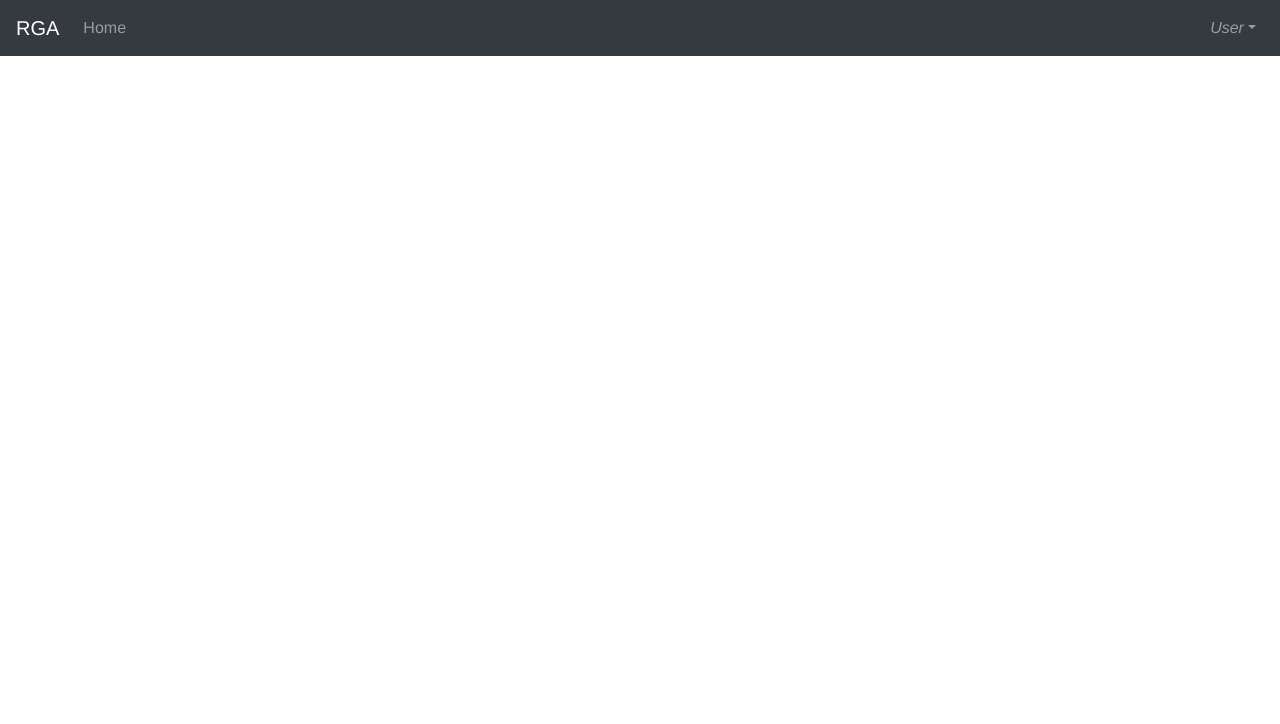
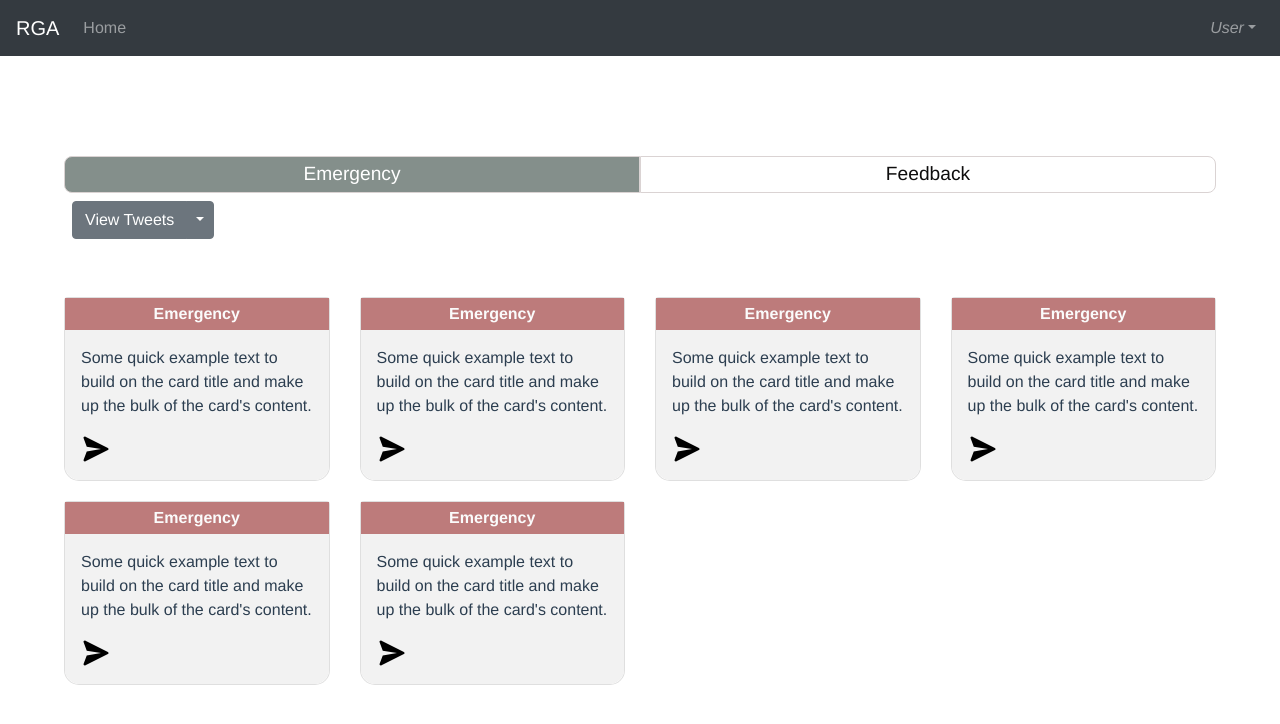
Before and after one commit to balan2307/BE-Project-frontend, a Vue app: page /emergency in a window 1280 px wide. Shown: the top 724 px of the page. Built offline with nearby package versions, Linux system fonts and the light colour scheme.

Commit message:
Added tweet section

```diff
--- a/src/App.vue
+++ b/src/App.vue
@@ -2,7 +2,12 @@
   <div id="app">
     <navBar></navBar>
 
-    <router-view></router-view>
+    <div id="main-content">
+      <router-view :key="$route.fullPath"></router-view>
+
+    </div>
+
+
 
   </div>
 </template>
@@ -30,4 +35,12 @@ export default {
   color: #2c3e50;
   height: 100vh;
 }
+
+#main-content{
+
+  display: flex;
+  justify-content: center;
+  margin-top: 100px;
+  height: 100%;
+}
 </style>
--- a/src/components/AllTweets.vue
+++ b/src/components/AllTweets.vue
@@ -1,14 +1,128 @@
 <template>
-  <h1>All tweets</h1>
+  <div id="allTweets">
+
+    <div id="tab">
+        <div id="tab1" :class="tab1active" >
+          <span class="tab-name" >
+            <router-link :class="link1active" to="/emergency">
+              Emergency</router-link
+            >
+          </span>
+        </div>
+
+        <div id="tab2" :class="tab2active">
+          <span class="tab-name"
+            ><router-link :class="link2active" to="/feedback">
+              Feedback</router-link
+            ></span
+          >
+        </div>
+      </div>
+
+      <div class="dropdown">
+
+  <b-dropdown split id="emergencyDropdown" :text="edmropdown" class="m-md-2" >
+    <b-dropdown-item  @click="changeView"> All Tweets</b-dropdown-item>
+    <b-dropdown-item  @click="changeView">Responded</b-dropdown-item>
+    <b-dropdown-item  @click="changeView"> Not Responded</b-dropdown-item>
+  </b-dropdown>
+</div>
+
+      <router-view :key="$route.fullPath"></router-view>
+
+
+
+
+  </div>
 </template>
 
 <script>
+
+
 export default {
-    name:'AllTweets'
+  name: "AllTweets",
+  data()
+  {
+    return{
+      tab1active: "",
+      tab2active: "",
+      link1active: "",
+      link2active: "",
+      edmropdown:'View Tweets'
+    }
+  },
+  methods:{
+    changeView(event)
+    {
+      console.log("change ")
+      const show=event.target.textContent;
+      this.edmropdown=show
 
-}
+    }
+  },
+  created()
+  {
+
+    if (this.$route.path == "/emergency") {
+
+      this.tab1active = "active";
+      this.tab2active = "";
+      this.link1active = "a-active";
+      this.link2active = "";
+    } else {
+
+
+      this.tab2active = "active";
+      this.tab1active = "";
+      this.link2active = "a-active";
+      this.link1active = "";
+    }
+  },
+  mounted() {
+
+  }
+
+
+};
 </script>
 
 <style>
+/* #emergencyDropdown .btn-group > .btn{
 
+  flex: 0!important;
+} */
+
+.dropdown{
+  display: flex;
+  justify-content: flex-start;
+}
+.tab-name a{
+  width: 100%;
+    display: block;
+}
+#allTweets {
+  /* border: 1px solid red; */
+  width: 90%;
+}
+
+.row {
+  display: flex; /* use Flexbox for the row */
+  flex-wrap: wrap; /* wrap the cards to the next row if needed */
+}
+
+.card {
+  width: 100%;
+  height: 100%;
+  display: flex;
+  justify-content: space-between;
+  align-items: center;
+  flex-direction: column;
+
+}
+
+.tweet_rows
+{
+  row-gap: 20px;
+  margin-top: 50px;
+}
 </style>
--- /dev/null
+++ b/src/components/Tweet.vue
@@ -0,0 +1,192 @@
+<template>
+   <b-card
+      img-alt="Image"
+      img-top
+      tag="article"
+
+    >
+      <span class="tweet_header" >Emergency</span>
+
+      <div class="p-3 tweet_content">
+      <b-card-text class="tweet_data">
+        Some quick example text to build on the card title and make up the bulk
+        of the card's content.
+      </b-card-text>
+
+
+      <div class="message">
+        <div>
+          <img class="reply_button" src="@/assets/message.svg" @click="toggleReply" />
+        </div>
+
+        <transition name="fade">
+        <div style="width: 100%" v-if="showMsgBox">
+          <b-form-textarea
+            id="textarea"
+            placeholder="Enter something..."
+            rows="3"
+            max-rows="6"
+            class="tweet_reply"
+          ></b-form-textarea>
+
+          <div class="sendBtn">
+            <img class="send_button" src="@/assets/send.svg" />
+          </div>
+        </div>
+    </transition>
+      </div>
+      </div>
+    </b-card>
+</template>
+
+<script>
+export default {
+    name:'UserTweet',
+    data()
+  {
+    return{
+      showMsgBox:false
+    }
+
+  },
+  methods:{
+    toggleReply()
+    {
+      this.showMsgBox=!this.showMsgBox;
+      return this.showMsgBox;
+
+
+    }
+  }
+
+}
+</script>
+
+<style>
+
+.tweet_data
+{
+
+    text-align: left;
+}
+.tweet_content
+{
+
+
+    background-color: rgb(242 242 242);
+    border-bottom-right-radius: 15px;
+    border-bottom-left-radius: 15px;
+}
+
+.card,.card-body{
+    border-bottom-right-radius: 15px;
+    border-bottom-left-radius: 15px;
+}
+
+.card-body{
+    background-color: rgb(241, 240, 239);
+}
+.fade-enter-active, .fade-leave-active {
+  transition: opacity .5s;
+}
+.fade-enter, .fade-leave-to {
+  opacity: 0;
+}
+.tweet_header
+{
+  font-weight: 600;
+  width: 100%;
+  padding: 4px;
+  display: inline-block;
+      background-color: #b36666d6;
+    color: #fbfbfb;
+}
+
+
+
+.tweet_reply::-webkit-scrollbar {
+  display: none;
+}
+
+.tweet_reply {
+  -ms-overflow-style: none;
+  scrollbar-width: none;
+}
+
+.send_button {
+  width: 30px;
+}
+.reply_button {
+  width: 30px;
+
+  display: flex;
+
+  align-self: flex-start;
+}
+
+.sendBtn {
+  display: flex;
+  justify-content: flex-end;
+}
+.message {
+  display: flex;
+}
+
+.card-body
+{
+    padding: 0;
+}
+
+
+#tab {
+  display: flex;
+  justify-content: space-evenly;
+}
+
+#tab1 a,
+#tab2 a {
+  color: rgb(14, 13, 13);
+  text-decoration: none;
+}
+
+#tab1,
+#tab2 {
+  width: 50%;
+  text-align: center;
+  padding: 3px;
+  border: 1px solid rgb(218, 211, 211);
+  border-radius: 8px;
+  background-color: white;
+}
+
+#tab1 {
+  border-top-right-radius: 0;
+  border-bottom-right-radius: 0;
+}
+#tab2 {
+  border-top-left-radius: 0;
+  border-bottom-left-radius: 0;
+}
+
+#tab1:hover,
+#tab2:hover {
+  background-color: rgb(201, 211, 211);
+}
+
+.a-active {
+  color: rgb(255, 255, 255) !important;
+  text-decoration: none;
+}
+
+.active {
+  background-color: #848f8b !important;
+}
+
+
+.tab-name {
+  font-weight: 500;
+  font-size: 1.2em;
+}
+
+
+</style>
--- /dev/null
+++ b/src/components/TweetSection/emergencyTweets.vue
@@ -0,0 +1,29 @@
+<template>
+    <div>
+        <b-row class="tweet_rows">
+    <b-col  v-for="index in 6"
+      :key="index"
+      cols="12"
+      lg="3"
+      sm="6"
+      md="4" >  <UserTweet></UserTweet></b-col>
+
+
+  </b-row>
+    </div>
+
+</template>
+
+<script>
+import UserTweet from '@/components/Tweet.vue'
+
+export default {
+    name:'emergencyTweets',
+    components:{UserTweet}
+
+}
+</script>
+
+<style>
+
+</style>
--- /dev/null
+++ b/src/components/TweetSection/feedbackTweets.vue
@@ -0,0 +1,31 @@
+<template>
+    <div>
+        <b-row class="tweet_rows">
+    <b-col  v-for="index in 6"
+      :key="index"
+      cols="12"
+      lg="3"
+      sm="6"
+      md="4" >  <UserTweet></UserTweet></b-col>
+
+
+  </b-row>
+    </div>
+
+</template>
+
+<script>
+
+import UserTweet from '@/components/Tweet.vue'
+export default {
+    name:'feedbackTweets',
+    components:{UserTweet}
+
+}
+</script>
+
+
+
+<style>
+
+</style>
--- a/src/router/index.js
+++ b/src/router/index.js
@@ -1,5 +1,9 @@
 import AllTweets from '@/components/AllTweets'
 import  Router from 'vue-router'
+import Emergency from '@/components/TweetSection/emergencyTweets.vue'
+import Feedback from '@/components/TweetSection/feedbackTweets.vue'
+
+
 
 const router=new Router({
 
@@ -8,7 +12,19 @@ const router=new Router({
         {
             name:'AllTweets',
             path:'/',
-            component:AllTweets
+            component:AllTweets,
+            children:[
+                {
+                    name:'EmeregencySection',
+                    path:'emergency',
+                    component:Emergency
+                },
+                   {
+                    name:'FeedbackSection',
+                    path:'feedback',
+                    component:Feedback
+                }
+            ]
 
 
         }
```
Also changed, not shown: src/assets/message.svg (added), src/assets/send.svg (added).
